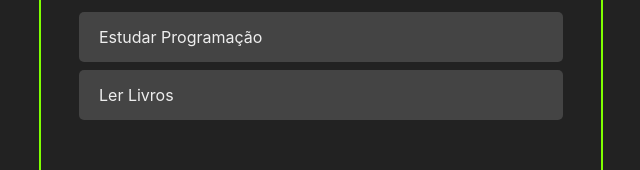
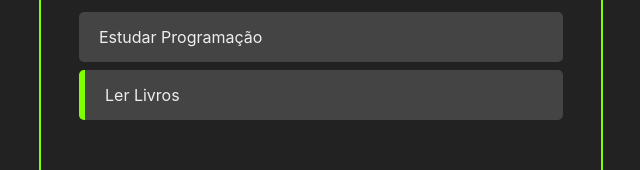
Before and after one commit to guilhermeforprojeto/react, a React (Create React App) app: page / in a window 1280 px wide. Shown: the part 120-290 px from the top of the page, without its empty margins (319-959 px from the left). Built offline with nearby package versions, Linux system fonts and the light colour scheme.

Commit message:
Marcar tarefa concluida usando styles

```diff
--- a/src/App.jsx
+++ b/src/App.jsx
@@ -1,5 +1,5 @@
 import React, { useState } from "react";
-
+import {v4 as uuidv4} from 'uuid'
 import Tasks from "./components/Tasks";
 import AddTask from "./components/AddTask";
 import './App.css';
@@ -19,13 +19,23 @@
       completed: true,
     },
   ])
+  const handleTaskClick = (taskid) =>{
+    const newTaks = tasks.map( task => {
+      if (task.id == taskid)
+       return {... task, completed: !task.completed}
+
+       return task;
+    });
+
+    setTasks(newTaks)
+  }
 
   const handleTaskAddition = (taksTitle) => {
     // vai pegar o inputDate do AddTask e adicionar em taksTitle
 
     const newTaks = [...tasks, {
       title: taksTitle,
-      id: Math.random(10),
+      id: uuidv4(),
       completed: false,
     }]
       setTasks(newTaks)
@@ -37,7 +47,7 @@
       <>
           <div className="container">
           <AddTask handleTaskAddition={handleTaskAddition} />
-          <Tasks  tasks={tasks}/>
+          <Tasks  tasks={tasks} handleTaskClick={handleTaskClick}/>
           </div>
 
       </>
--- a/src/components/AddTask.jsx
+++ b/src/components/AddTask.jsx
@@ -6,17 +6,18 @@
 
 
 const AddTask = ({handleTaskAddition}) => {
-    const [inputDate, setIputDate] = useState('')
+    const [inputDate, setInputDate] = useState('')
     //tudo que o usuario digitar vai estar no inputDate
     // o setIputDate( vai estar "lendo" o que for digitado
     const handleInputChange = (e) => {
-            setIputDate(e.target.value);
+        setInputDate(e.target.value);
 
     };
     const handleAddTaskClick = () => {
         //handleAddTaskClick O evento click no botão adicionar
         handleTaskAddition(inputDate);
         //Apos clicar o valor de inputDate Sera enviado para handleTaskAddition
+        setInputDate('') //aqui deixa o setInputDate favio apos setar
     };
     return(
         <div className="add-task-container">
--- a/src/components/Task.jsx
+++ b/src/components/Task.jsx
@@ -2,8 +2,20 @@
 
 import './Task.css';
 
-const Task = ({ task }) => {
-    return <div className="task-container">{task.title}</div>;
+const Task = ({ task, handleTaskClick }) => {
+    return(
+        <div
+        className="task-container"
+        style={task.completed ? {borderLeft: "6px solid chartreuse" } : {}}
+
+        >
+            <div className="task-title" onClick={() => handleTaskClick(task.id)}>
+                {task.title}
+            </div>
+        </div>
+    )
+
+    //return <div className="task-container">{task.title}</div>;
 };
 
 export default Task;
--- a/src/components/Tasks.jsx
+++ b/src/components/Tasks.jsx
@@ -3,11 +3,11 @@
 
 
 
-const Tasks = ({ tasks }) => {
+const Tasks = ({ tasks, handleTaskClick}) => {
     return (
         <>
            {tasks.map((task) => (
-           <Task task={task} />
+           <Task task={task} handleTaskClick={handleTaskClick}/>
            ))}
         </>
     )
```
